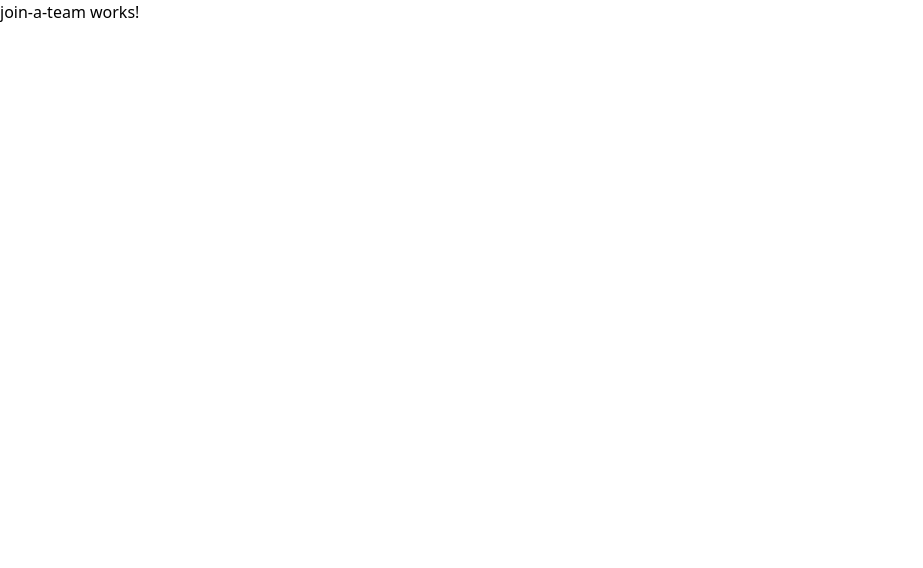
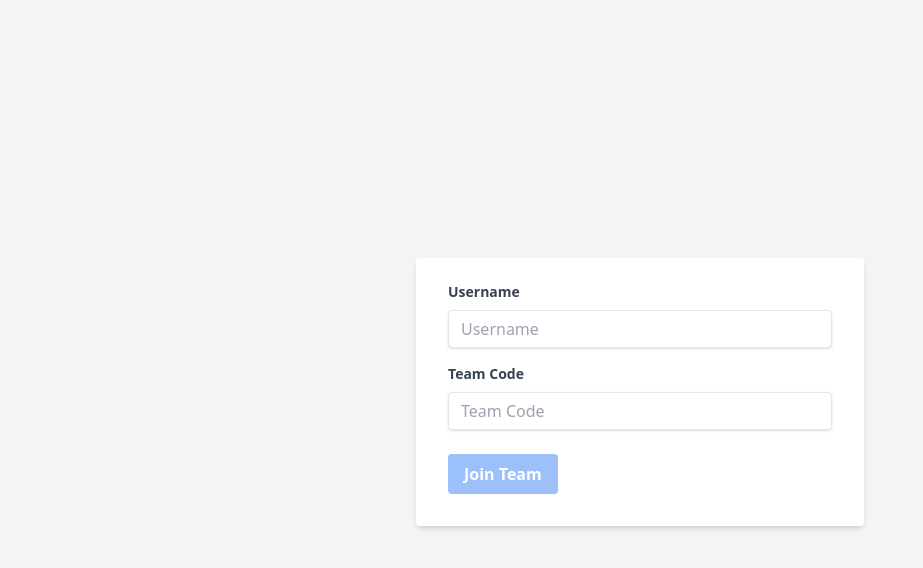
Before and after one commit to nacholangdon/ng-song-guesser-with-signals, an Angular app: page /join-a-team in a window 1280 px wide. Shown: the top 568 px of the page, without its empty margins (0-923 px from the left). Built offline with nearby package versions, Linux system fonts and the light colour scheme.

Commit message:
feat: add join a team layout

```diff
--- a/src/app/app.component.ts
+++ b/src/app/app.component.ts
@@ -1,11 +1,11 @@
 import { CommonModule } from '@angular/common';
 import { Component } from '@angular/core';
-import { RouterModule } from '@angular/router';
+import { RouterOutlet } from '@angular/router';
 
 @Component({
   selector: 'app-root',
   standalone: true,
-  imports: [CommonModule, RouterModule],
+  imports: [CommonModule, RouterOutlet],
   template: `<router-outlet></router-outlet>`,
 
 })
--- a/src/app/pages/join-a-team/join-a-team.component.html
+++ b/src/app/pages/join-a-team/join-a-team.component.html
@@ -1 +1,29 @@
-<p>join-a-team works!</p>
+<!-- join-a-team.component.html -->
+<div class="min-h-screen bg-gray-100 flex items-center justify-center">
+  <div class="w-full max-w-md mx-auto">
+    <form [formGroup]="joinTeamForm" (ngSubmit)="onSubmit()" class="bg-white shadow-md rounded px-8 pt-6 pb-8 mb-4">
+      <div class="mb-4">
+        <label class="block text-gray-700 text-sm font-bold mb-2" for="username">
+          Username
+        </label>
+        <input class="shadow appearance-none border rounded w-full py-2 px-3 text-gray-700 leading-tight focus:outline-none focus:shadow-outline" id="username" type="text" placeholder="Username" formControlName="username">
+      </div>
+      <div class="mb-6">
+        <label class="block text-gray-700 text-sm font-bold mb-2" for="teamCode">
+          Team Code
+        </label>
+        <input class="shadow appearance-none border rounded w-full py-2 px-3 text-gray-700 leading-tight focus:outline-none focus:shadow-outline" id="teamCode" type="text" placeholder="Team Code" formControlName="teamCode">
+      </div>
+      <div class="flex items-center justify-between">
+        <button
+          class="bg-blue-500 hover:bg-blue-700 text-white font-bold py-2 px-4 rounded focus:outline-none focus:shadow-outline"
+          type="submit"
+          [ngClass]="{'cursor-not-allowed bg-blue-300 opacity-50': joinTeamForm.invalid}"
+          [disabled]="joinTeamForm.invalid"
+        >
+          Join Team
+        </button>
+      </div>
+    </form>
+  </div>
+</div>
--- a/src/app/pages/join-a-team/join-a-team.component.ts
+++ b/src/app/pages/join-a-team/join-a-team.component.ts
@@ -1,13 +1,29 @@
-import { Component } from '@angular/core';
+import { Component, inject } from '@angular/core';
 import { CommonModule } from '@angular/common';
+import { FormBuilder, FormGroup, ReactiveFormsModule, Validators } from '@angular/forms';
+import { Router } from '@angular/router';
 
 @Component({
   selector: 'app-join-a-team',
   standalone: true,
-  imports: [CommonModule],
+  imports: [CommonModule, ReactiveFormsModule],
   templateUrl: './join-a-team.component.html',
   styleUrls: ['./join-a-team.component.scss']
 })
 export class JoinATeamComponent {
+  private readonly _router = inject(Router);
+  private readonly _formBuilder = inject(FormBuilder);
+
+  joinTeamForm: FormGroup = this._formBuilder.group({
+    username: ['', Validators.required],
+    teamCode: ['', Validators.required]
+  });
+
+  onSubmit(): void {
+    if (this.joinTeamForm.valid) {
+      console.log(this.joinTeamForm.value);
+      this._router.navigate(['/ranking']);
+    }
+  }
 
 }
```
